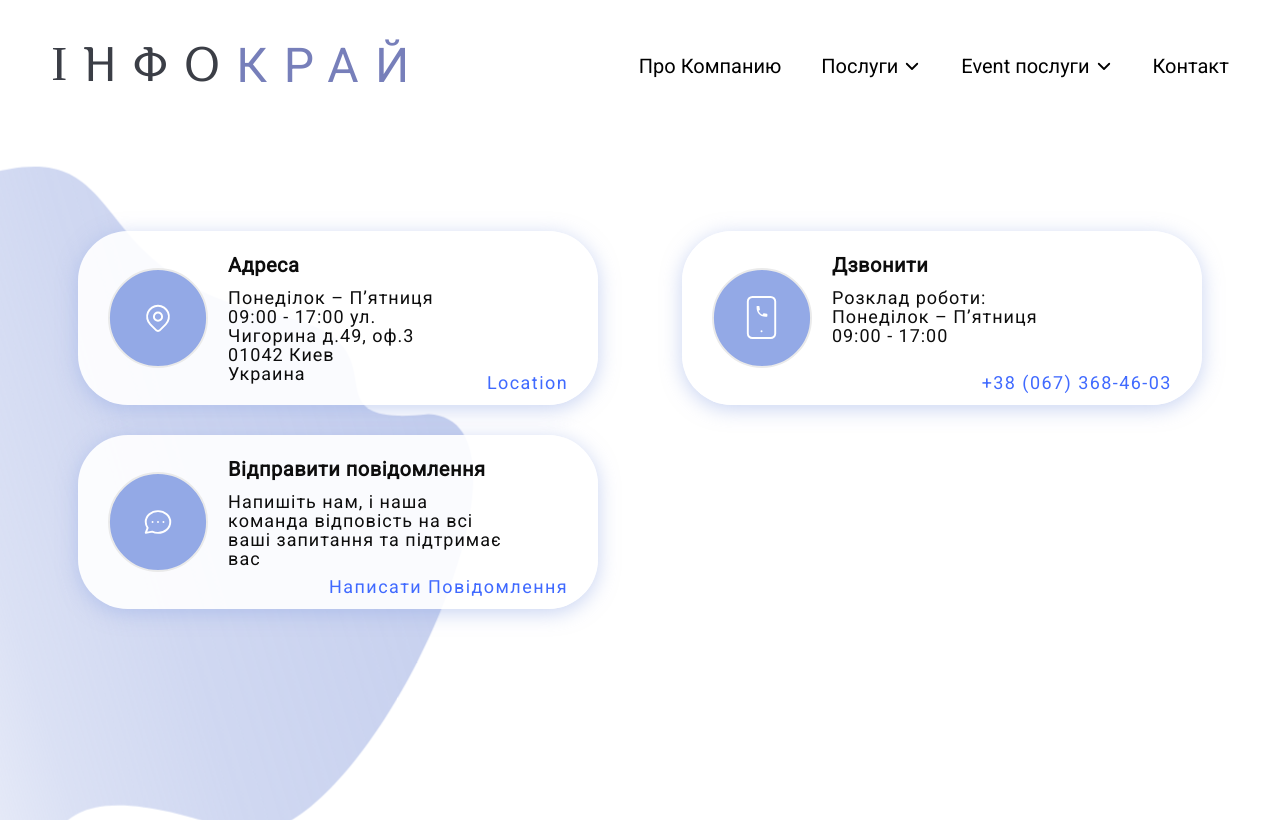
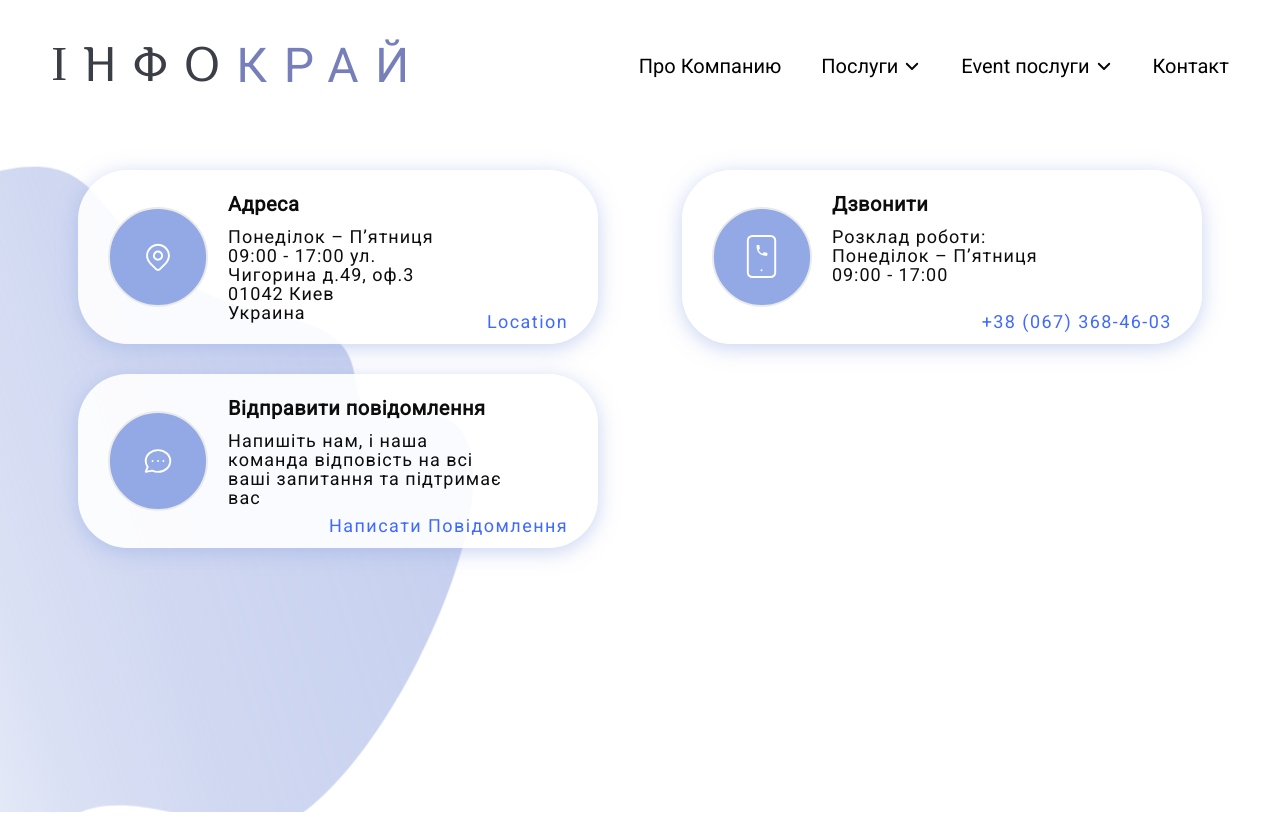
Before and after one commit to infokray/infokray-landing, a Next.js app: page /contact in a window 1280 px wide. Built offline with nearby package versions, Linux system fonts and the light colour scheme.

Commit message:
fix: styles and head html tag

```diff
--- a/components/Navbar/Navbar.module.scss
+++ b/components/Navbar/Navbar.module.scss
@@ -88,6 +88,9 @@
       justify-content: space-between;
       align-items: center;
       max-width: 590px;
+      @include media-breakpoint-up(lg) {
+        width: 60%;
+      }
     }
 
     &__link {
--- a/pages/_app.tsx
+++ b/pages/_app.tsx
@@ -1,17 +1,23 @@
-import '../styles/globals.scss'
-import React from 'react'
-import Navbar from '../components/Navbar/Navbar'
-import Wrapper from '../components/Wrapper'
+import Head from "next/head";
+import React from "react";
+import Navbar from "../components/Navbar/Navbar";
+import Wrapper from "../components/Wrapper";
+import "../styles/globals.scss";
 
 function MyApp({ Component, pageProps }) {
   return (
     <>
+      <Head>
+        <title>INFOKRAY</title>
+        <link rel="shortcut icon" href="/favicon.png" key="shortcutIcon" />
+        <link rel="manifest" href="/manifest.json" />
+      </Head>
       <Wrapper>
         <Navbar />
         <Component {...pageProps} />
       </Wrapper>
     </>
-  )
+  );
 }
 
-export default MyApp
+export default MyApp;
--- a/pages/conference.tsx
+++ b/pages/conference.tsx
@@ -47,4 +47,9 @@ const Conference: NextPage = () => {
   );
 };
 
+// export async function getStaticPaths() {
+//   return {
+//       paths: "",
+//       fallback: false
+//   }
 export default Conference;
--- a/styles/contactpage.scss
+++ b/styles/contactpage.scss
@@ -2,10 +2,16 @@
 
 .contactpage {
   width: 100%;
-  height: 80vh;
+  height: 100%;
   display: flex;
   flex-direction: column;
   justify-content: center;
+  @include media-breakpoint-up(lg) {
+    margin-top: 30px;
+  }
+  @include media-breakpoint-up(xl) {
+    margin-top: 60px;
+  }
   &_fragment {
     position: absolute;
     top: -30%;
@@ -39,8 +45,11 @@
     display: grid;
     grid-gap: 30px;
     justify-items: center;
+    height: 100%;
+
     @include media-breakpoint-up(xl) {
       grid-template-columns: 1fr 1fr;
+      padding-top: 10px;
     }
     @include media-breakpoint-up(xxl) {
       grid-template-columns: repeat(3, 1fr);
@@ -56,6 +65,7 @@
   height: 100%;
   top: 0;
   transition: all 0.6s ease-in-out;
+  z-index: -5;
   @include media-breakpoint-up(xxl) {
     position: static;
     margin-top: 40px;
@@ -68,6 +78,7 @@
 
 .inputfield__show {
   right: -10vw;
+  z-index: 5;
   @include media-breakpoint-up(lg) {
     right: -5vw;
   }
```
Also changed, not shown: pages/index.tsx (+2 -11 lines).
